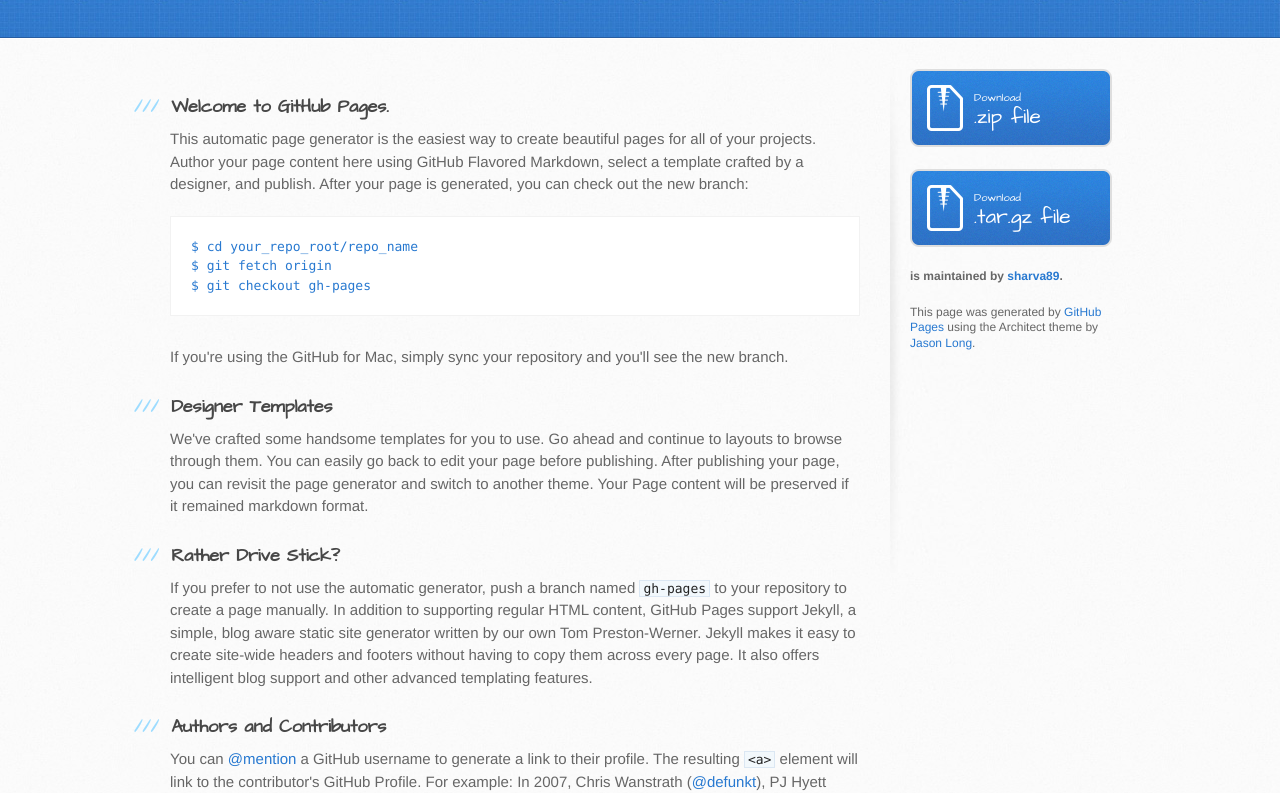
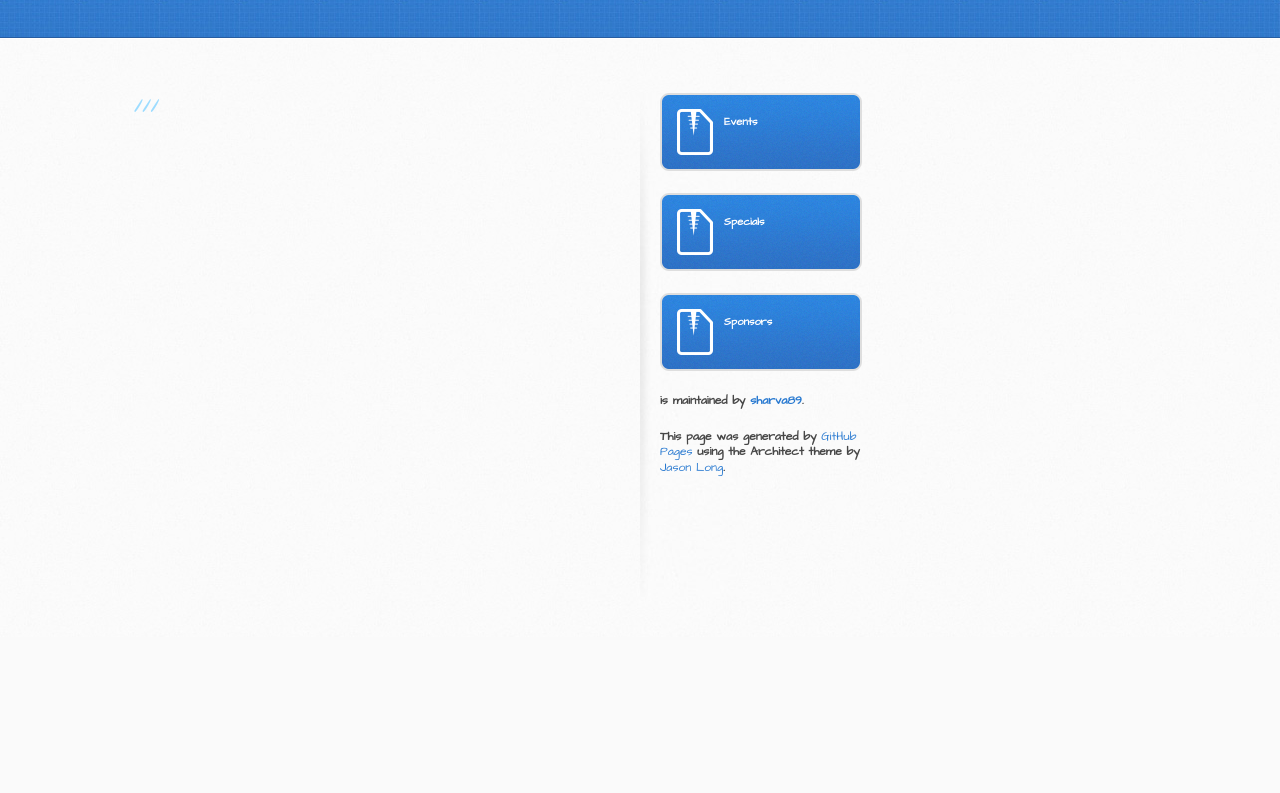
Before and after one commit to Sharvakant/Unmaad-1, a plain HTML site: page index.html in a window 1280 px wide. Shown: the part 163-956 px from the top of the page. After the commit the page ends 800 px from the top, so only its background shows below. Drawn offline with Linux system fonts and the light colour scheme.

Commit message:
Update index.html

```diff
--- a/index.html
+++ b/index.html
@@ -29,47 +29,21 @@
       <div class="inner clearfix">
         <section id="main-content">
           <h3>
-<a name="welcome-to-github-pages" class="anchor" href="#welcome-to-github-pages"><span class="octicon octicon-link"></span></a>Welcome to GitHub Pages.</h3>
-
-<p>This automatic page generator is the easiest way to create beautiful pages for all of your projects. Author your page content here using GitHub Flavored Markdown, select a template crafted by a designer, and publish. After your page is generated, you can check out the new branch:</p>
-
-<pre><code>$ cd your_repo_root/repo_name
-$ git fetch origin
-$ git checkout gh-pages
-</code></pre>
-
-<p>If you're using the GitHub for Mac, simply sync your repository and you'll see the new branch.</p>
-
-<h3>
-<a name="designer-templates" class="anchor" href="#designer-templates"><span class="octicon octicon-link"></span></a>Designer Templates</h3>
-
-<p>We've crafted some handsome templates for you to use. Go ahead and continue to layouts to browse through them. You can easily go back to edit your page before publishing. After publishing your page, you can revisit the page generator and switch to another theme. Your Page content will be preserved if it remained markdown format.</p>
-
-<h3>
-<a name="rather-drive-stick" class="anchor" href="#rather-drive-stick"><span class="octicon octicon-link"></span></a>Rather Drive Stick?</h3>
-
-<p>If you prefer to not use the automatic generator, push a branch named <code>gh-pages</code> to your repository to create a page manually. In addition to supporting regular HTML content, GitHub Pages support Jekyll, a simple, blog aware static site generator written by our own Tom Preston-Werner. Jekyll makes it easy to create site-wide headers and footers without having to copy them across every page. It also offers intelligent blog support and other advanced templating features.</p>
-
-<h3>
-<a name="authors-and-contributors" class="anchor" href="#authors-and-contributors"><span class="octicon octicon-link"></span></a>Authors and Contributors</h3>
-
-<p>You can <a href="https://github.com/blog/821" class="user-mention">@mention</a> a GitHub username to generate a link to their profile. The resulting <code>&lt;a&gt;</code> element will link to the contributor's GitHub Profile. For example: In 2007, Chris Wanstrath (<a href="https://github.com/defunkt" class="user-mention">@defunkt</a>), PJ Hyett (<a href="https://github.com/pjhyett" class="user-mention">@pjhyett</a>), and Tom Preston-Werner (<a href="https://github.com/mojombo" class="user-mention">@mojombo</a>) founded GitHub.</p>
-
-<h3>
-<a name="support-or-contact" class="anchor" href="#support-or-contact"><span class="octicon octicon-link"></span></a>Support or Contact</h3>
-
-<p>Having trouble with Pages? Check out the documentation at <a href="http://help.github.com/pages">http://help.github.com/pages</a> or contact <a href="mailto:support@github.com">support@github.com</a> and we’ll help you sort it out.</p>
-        </section>
 
         <aside id="sidebar">
           <a href="https://github.com/sharva89/Unmaad/zipball/master" class="button">
-            <small>Download</small>
-            .zip file
+            <small>Events</small>
+
           </a>
           <a href="https://github.com/sharva89/Unmaad/tarball/master" class="button">
-            <small>Download</small>
-            .tar.gz file
+            <small>Specials</small>
+
           </a>
+          <a href="https://github.com/sharva89/Unmaad/tarball/master" class="button">
+            <small>Sponsors</small>
+
+          </a>
+
 
           <p class="repo-owner"><a href="https://github.com/sharva89/Unmaad"></a> is maintained by <a href="https://github.com/sharva89">sharva89</a>.</p>
 
```
